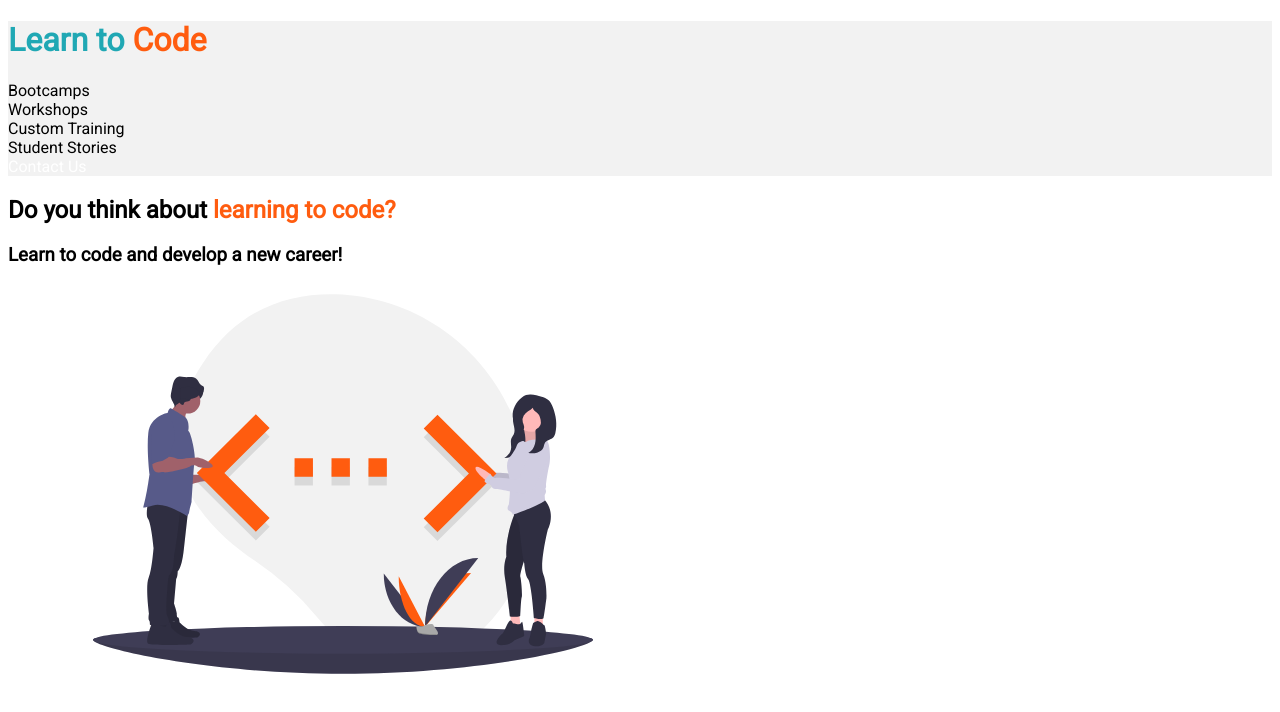
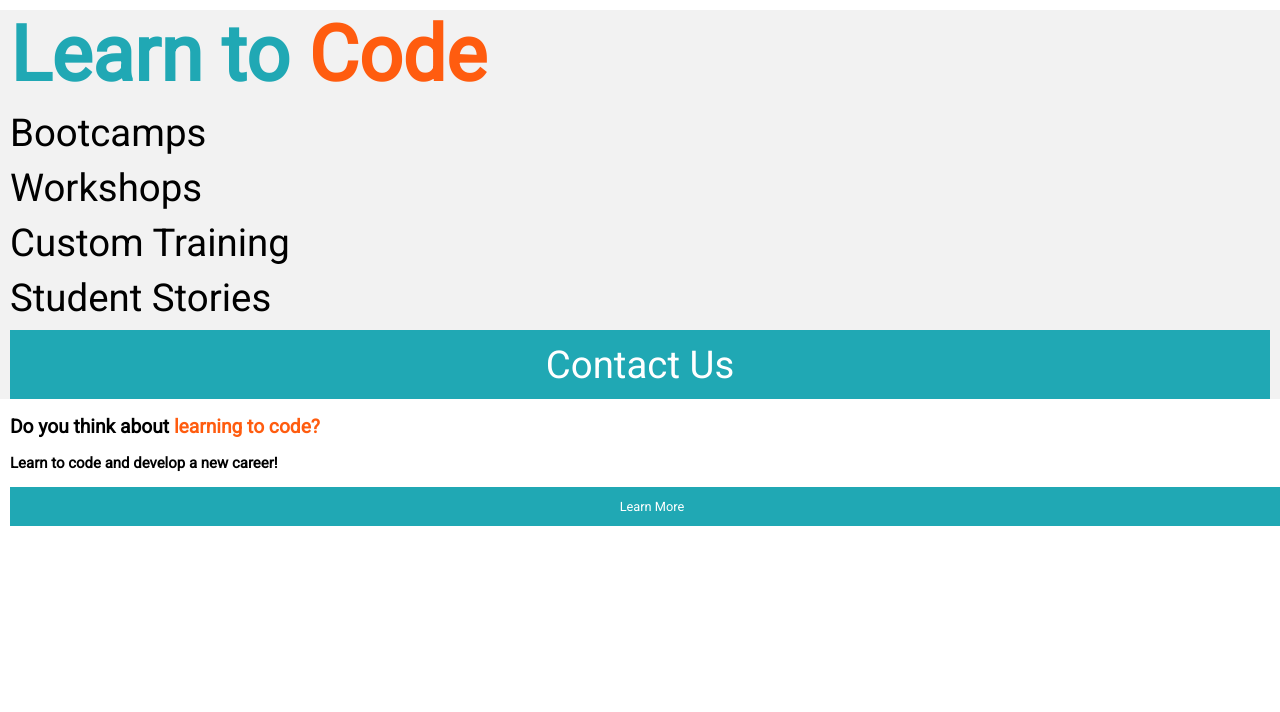
Before and after one commit to katibjohnson/bootcamp-prework-project, a plain HTML site: page index.html in a window 1280 px wide. Drawn offline with Linux system fonts and the light colour scheme.

Commit message:
close of night version

```diff
--- a/css/styles.css
+++ b/css/styles.css
@@ -1,13 +1,23 @@
 body {
     font-family: 'Roboto', sans-serif;
+    font-size: 1vw;
+    margin: 0vw;
+    padding: 0vw;
 }
-.header {
+#header {
     background-color: #F2F2F2;
+    margin: 0 auto;
+    width:100vw;
+    font-size: 3em;
 }
 ul {
     list-style-type: none;
     margin: 0;
     padding: 0;
+    margin: 0 auto;
+}
+li {
+    margin:10px;
 }
 a {
     text-decoration: none;
@@ -21,10 +31,32 @@ a {
 }
 h1 {
     color: #20a8b4;
+    margin: 10px;
 }
 .emphasized_header {
     color: #ff5c0f;
 }
 .button {
     color: white;
+    background-color: #20a8b4;
+    text-align: center
 }
+.button:hover{
+    background-color:#ff5c0f;
+}
+#contact_us {
+    padding:12px;
+}
+
+#center_content {
+    margin: 10px;
+}
+
+#learn_more {
+    display:block;
+    width:100%;
+    padding: 12px;
+}
+img {
+    visibility: hidden;
+}
--- a/index.html
+++ b/index.html
@@ -8,20 +8,20 @@
     <link href="https://fonts.googleapis.com/css2?family=Roboto&display=swap" rel="stylesheet">
 </head>
 <body>
-<div class="header">
+<div id="header">
     <h1>Learn to <span class="emphasized_header">Code</span></h1>
     <ul>
-        <li><a href="#" class="navi_links">Bootcamps</a></li>
-        <li><a href="#" class="navi_links">Workshops</a></li>
-        <li><a href="#" class="navi_links">Custom Training</a></li>
-        <li><a href="#" class="navi_links">Student Stories</a></li>
+        <li class="navi_links"<a href="#">Bootcamps</a></li>
+        <li class="navi_links"<a href="#">Workshops</a></li>
+        <li class="navi_links"<a href="#">Custom Training</a></li>
+        <li class="navi_links"<a href="#">Student Stories</a></li>
+        <li id="contact_us" class="button"<a href="#" class="button">Contact Us</a></li>
     </ul>
-    <a href="#" class="button">Contact Us</a></li>
 </div>
     <div id="center_content">
         <h2>Do you think about <span class="emphasized_header">learning to code?</span></h2>
         <h3>Learn to code and develop a new career!</h3>
-        <a href="#" class="button">Learn More</a>
+        <a href="#" id="learn_more" class="button">Learn More</a>
         <img src="/assets/code.svg" alt="Learn to Code" width="500px" height=400px>
     </div>
 
```
